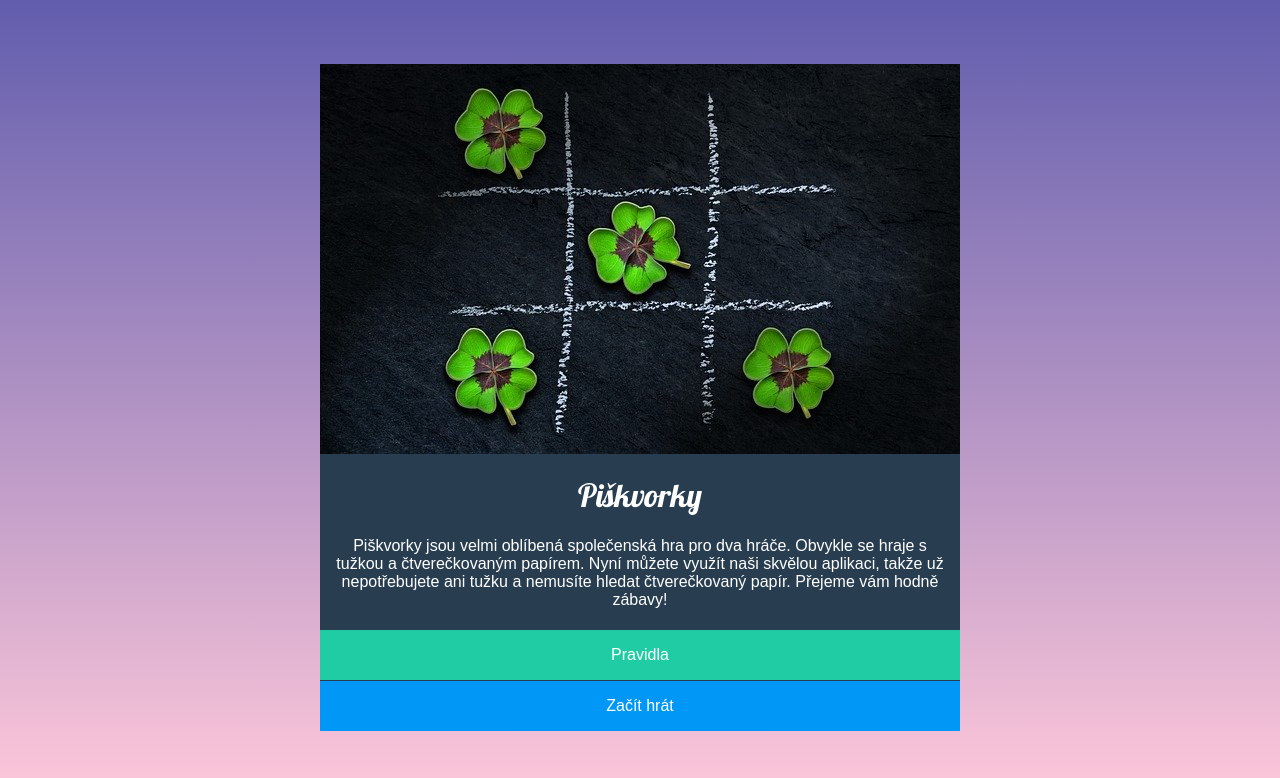
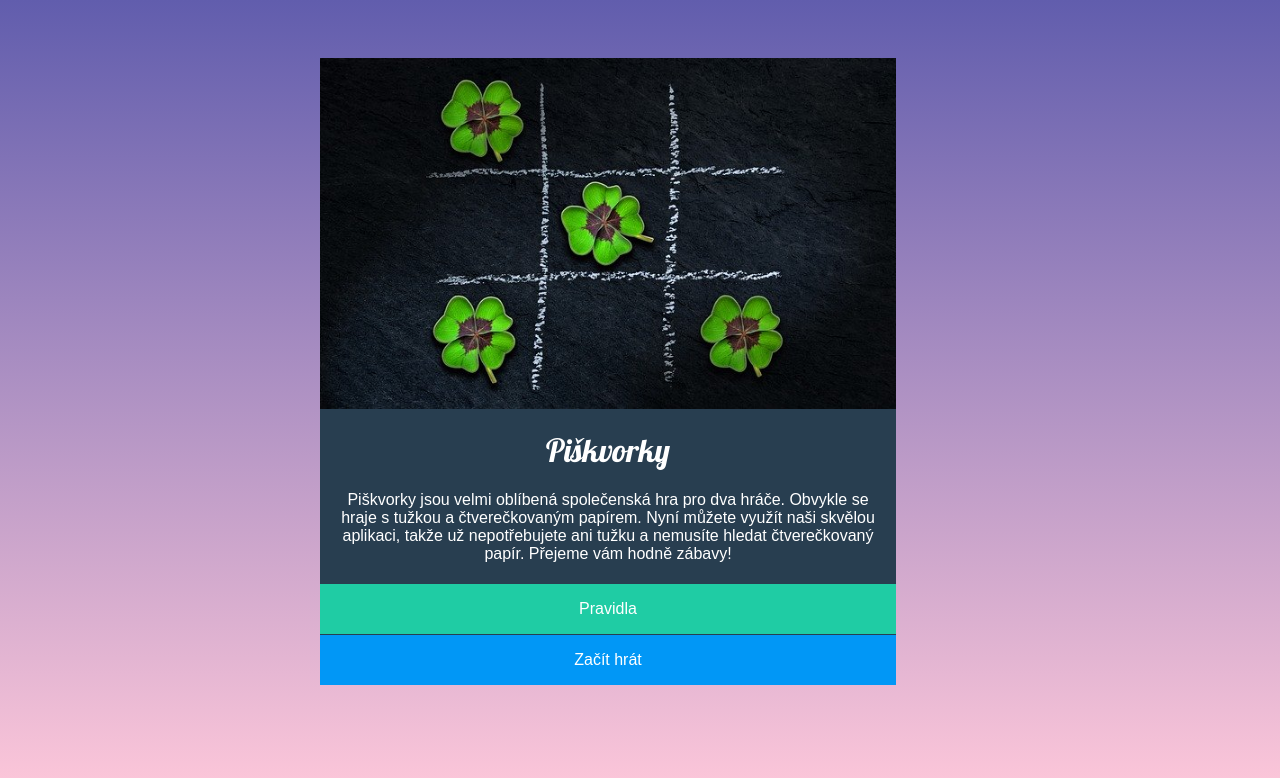
Before and after one commit to StepanEl/piskvorky, a plain HTML site: page index.html in a window 1280 px wide. Drawn offline with Linux system fonts and the light colour scheme.

Commit message:
Úprava margin bottom vůči celé stránce, aby se zbytečně neobjevoval scroll a gradient v pozadí, aby byl až do konce stránky.

```diff
--- a/style.css
+++ b/style.css
@@ -2,8 +2,8 @@
 
 body{
     background: linear-gradient(to bottom, #615dad, #ffc8da);
+    width: 100vw;
     height: 100vh;
-    width: 100vw;
     margin: 0;
    }
 
@@ -11,14 +11,14 @@ body{
     display: flex;
     flex-direction: column;
     align-items: center;
-    width: 50vw;
+    width: 45vw;
     color:#ffffff;
     font-family: sans-serif;
     margin-inline: 25%;
-}
+   }
 
 img {
-    width: 50vw;
+    width: 45vw;
     margin-top: 10%;
 }
 
@@ -55,6 +55,7 @@ a {
 
 .hra {
     background-color: #0197f6;
+    margin-bottom: 5%;
 }
 
 .hra:hover {
```
